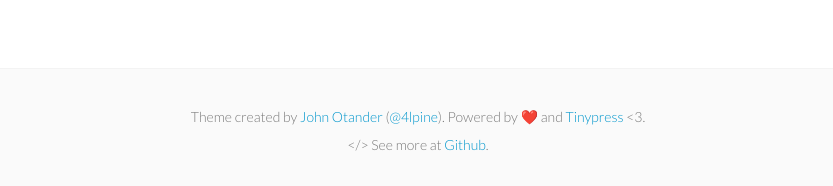
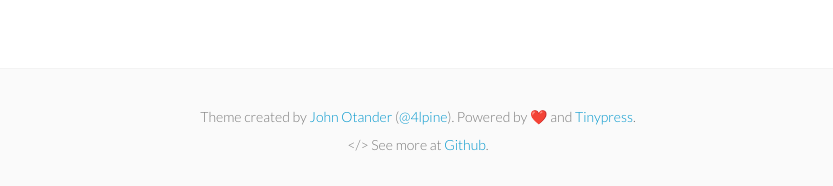
Before and after one commit to serralvo/serralvo.github.io, a Jekyll site: the page built from index.html, in a window 1280 px wide. Shown: the part 764-950 px from the top of the page, without its empty margins (222-1055 px from the left). Built offline with Jekyll 4.4.1, drawn with Linux system fonts in a browser that asks for light colours; the list of posts is cut into pages by our own code.

Commit message:
Update footer.html

```diff
--- a/_includes/footer.html
+++ b/_includes/footer.html
@@ -2,7 +2,7 @@
   <div class="p2 wrap">
     <div class="measure mt1 center">
       <small>
-        Theme created by <a href="http://johnotander.com">John Otander</a> (<a href="https://twitter.com/4lpine">@4lpine</a>). Powered by ❤️ and <a href="https://tinypress.co/">Tinypress</a> &lt;3.<br>
+        Theme created by <a href="http://johnotander.com">John Otander</a> (<a href="https://twitter.com/4lpine">@4lpine</a>). Powered by ❤️ and <a href="https://tinypress.co/">Tinypress</a>.<br>
         &lt;/&gt; See more at <a href="https://github.com/johnotander/pixyll.git">Github</a>.
       </small>
     </div>
```
